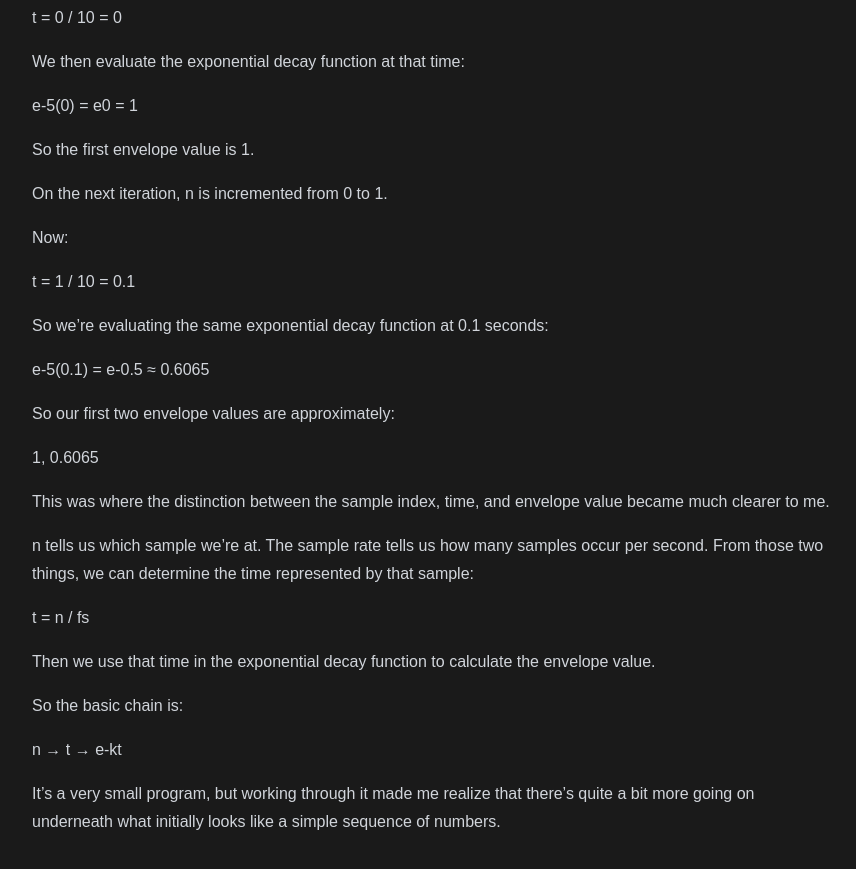
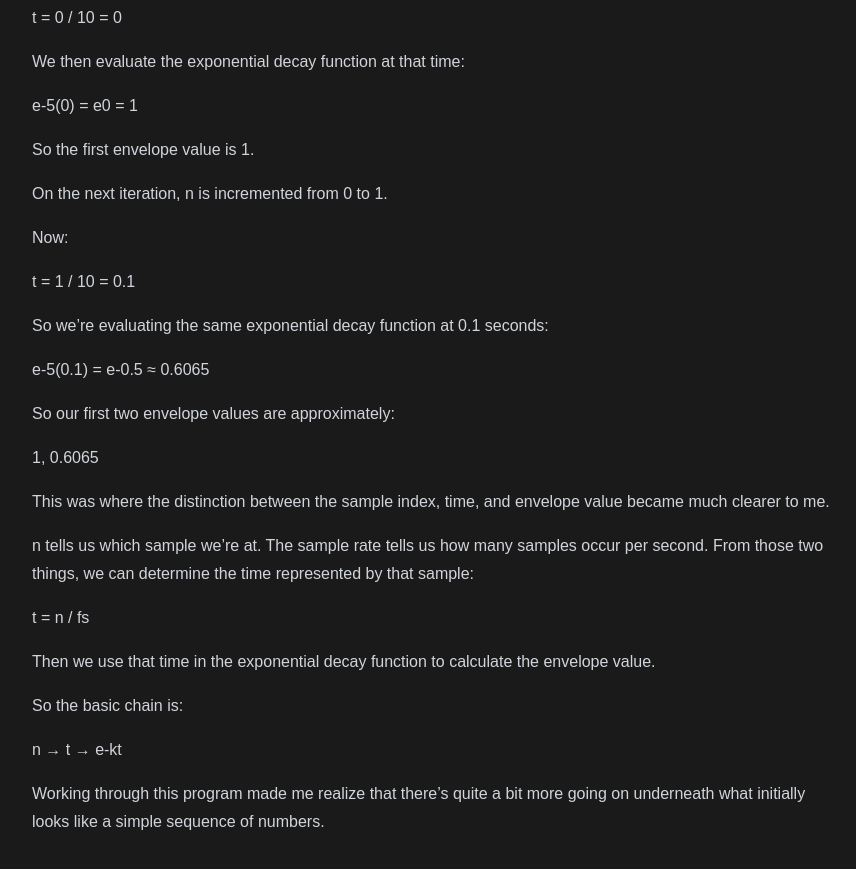
Before and after one commit to devAaron92/myWebsite, a Jekyll site: the page built from _posts/2026-08-27-Diving-Back-Into-DSP.md, in a window 1280 px wide and 900 px high, scrolled down 1128 px. Shown: the top 869 px of the window, without its empty margins (208-1064 px from the left). Built offline with Jekyll 4.4.1, drawn with Linux system fonts in a browser that asks for light colours; nearby versions of some CDN libraries.

Commit message:
improve last paragraph, remove small program

```diff
--- a/_posts/2026-08-27-Diving-Back-Into-DSP.md
+++ b/_posts/2026-08-27-Diving-Back-Into-DSP.md
@@ -71,4 +71,4 @@ So the basic chain is:
 
 n → t → e-kt
 
-It's a very small program, but working through it made me realize that there's quite a bit more going on underneath what initially looks like a simple sequence of numbers.
+Working through this program made me realize that there's quite a bit more going on underneath what initially looks like a simple sequence of numbers.
```
